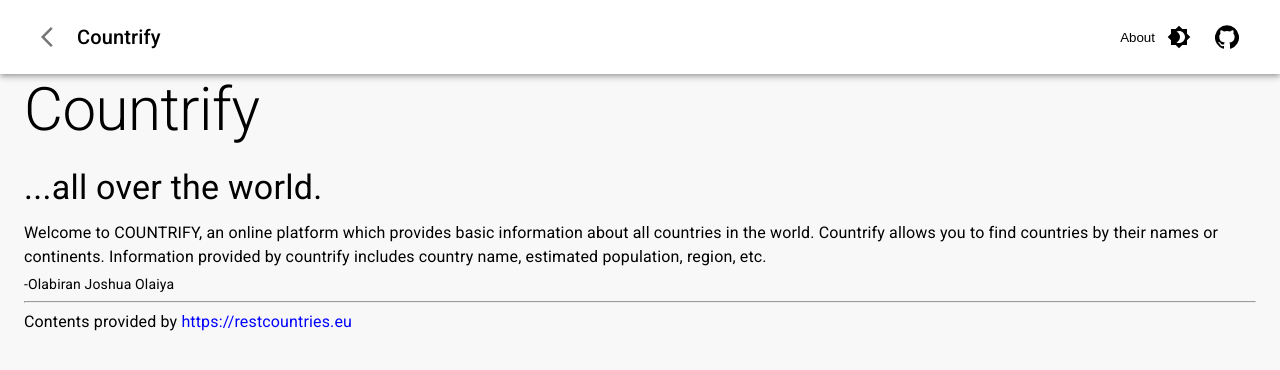
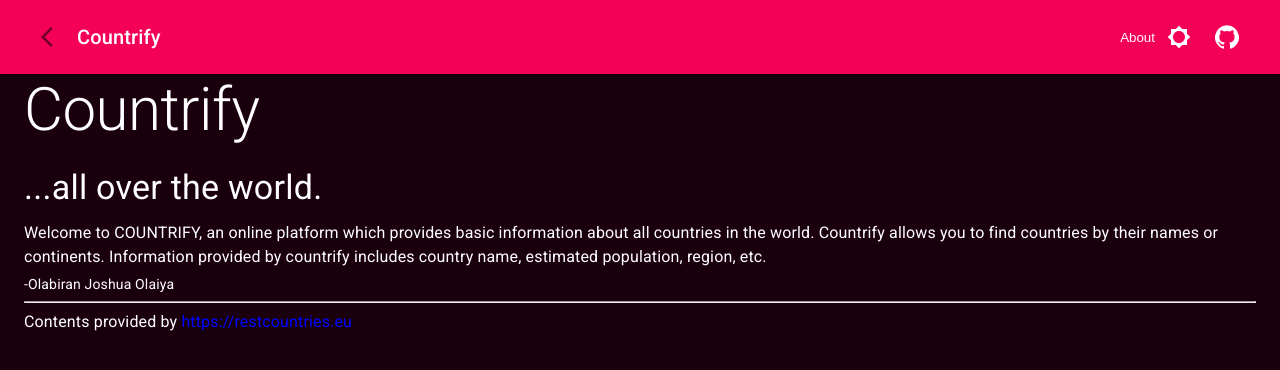
Before and after one commit to olabiranj/countrify, a React (Create React App) app: page /about in a window 1280 px wide. Shown: the top 370 px of the page. Built offline with nearby package versions, Linux system fonts and the light colour scheme; no server answers.

Commit message:
localstorage added

```diff
--- a/src/App.js
+++ b/src/App.js
@@ -9,6 +9,16 @@ function App() {
   const [brightness, setBrightness] = useState(false);
   const [countries, setCountries] = useState([]);
   const [loading, setLoading] = useState(false);
+
+  const changeMode = () => {
+    if (brightness === false) {
+      window.localStorage.setItem("theme", "dark");
+      setBrightness(true);
+    } else {
+      window.localStorage.setItem("theme", "light");
+      setBrightness(false);
+    }
+  };
   useEffect(() => {
     setLoading(true);
     const fecthData = async () => {
@@ -16,7 +26,11 @@ function App() {
       setCountries(payload.data);
       setLoading(false);
     };
-
+    if (window.localStorage.getItem("theme") === "light") {
+      setBrightness(false);
+    } else {
+      setBrightness(true);
+    }
     fecthData();
   }, []);
   return (
@@ -33,7 +47,7 @@ function App() {
             <Route exact path="/">
               <Index
                 brightness={brightness}
-                setBrightness={setBrightness}
+                setBrightness={changeMode}
                 countries={countries}
                 loading={loading}
                 setLoading={setLoading}
@@ -43,14 +57,14 @@ function App() {
             <Route path="/about">
               <About
                 brightness={brightness}
-                setBrightness={setBrightness}
+                setBrightness={changeMode}
                 setLoading={setLoading}
               />
             </Route>
             <Route path="/country/:name">
               <OneCountry
                 brightness={brightness}
-                setBrightness={setBrightness}
+                setBrightness={changeMode}
                 countries={countries}
                 loading={loading}
                 setLoading={setLoading}
--- a/src/components/Header/Header.js
+++ b/src/components/Header/Header.js
@@ -171,9 +171,12 @@ export default function Header({
                 <Brightness5Icon />
               </IconButton>
             )}
-            <IconButton color="inherit" onClick={() => history.push("/github")}>
-              <GitHubIcon />
-            </IconButton>
+            <a className='text-light' href="https://github.com/olabiranj" target="_blank" rel="noopener noreferrer">
+              <IconButton color="inherit">
+
+                <GitHubIcon />
+              </IconButton>
+            </a>
           </Toolbar>
         </AppBar>
       </div>
--- a/src/css/style.css
+++ b/src/css/style.css
@@ -1,4 +1,4 @@
-body {
-    margin: 0;
-    background-color: #f5f5f0;
+.text-light {
+  color: inherit;
+  text-decoration: none;
 }
--- a/src/index.js
+++ b/src/index.js
@@ -1,6 +1,7 @@
 import React from "react";
 import ReactDOM from "react-dom";
 import App from "./App";
+import "./css/style.css";
 import * as serviceWorker from "./serviceWorker";
 
 ReactDOM.render(<App />, document.getElementById("root"));
```
Also changed, not shown: 1 other file (tests, documents, lock files or other folders).
